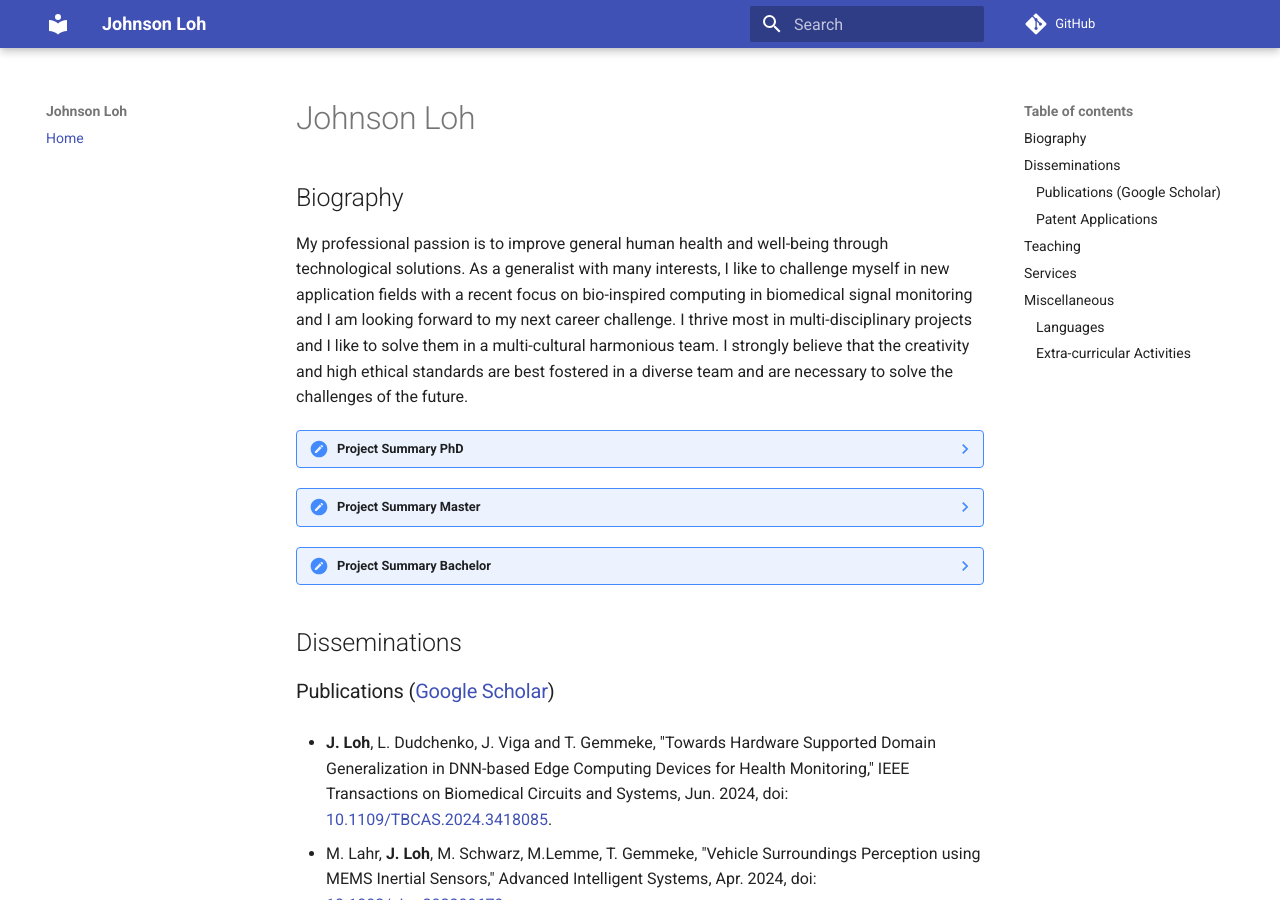
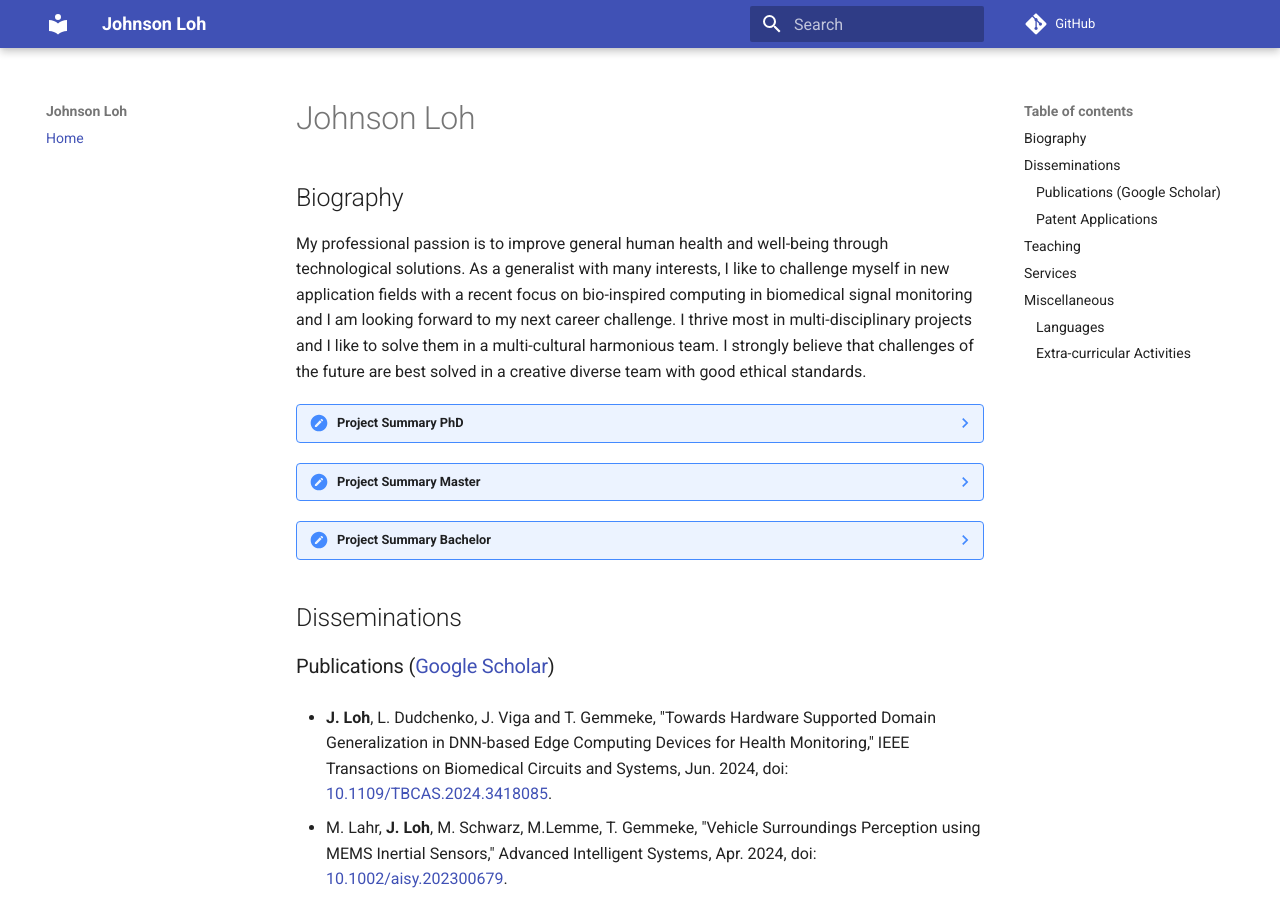
Before and after one commit to bobinator7/bobinator7.github.io, an MkDocs documentation site: the page built from docs/index.md, in a window 1280 px wide and 900 px high. Built offline with MkDocs 1.6.1 and Material for MkDocs 9.7.7, drawn with Linux system fonts in a browser that asks for light colours; comment, search, counter and statistics services are not loaded.

Commit message:
update bio last sentence for clarity

```diff
--- a/docs/index.md
+++ b/docs/index.md
@@ -5,7 +5,7 @@
 My professional passion is to improve general human health and well-being through technological solutions.
 As a generalist with many interests, I like to challenge myself in new application fields with a recent focus on bio-inspired computing in biomedical signal monitoring and I am looking forward to my next career challenge.
 I thrive most in multi-disciplinary projects and I like to solve them in a multi-cultural harmonious team.
-I strongly believe that the creativity and high ethical standards are best fostered in a diverse team and are necessary to solve the challenges of the future.
+I strongly believe that challenges of the future are best solved in a creative diverse team with good ethical standards.
 
 ??? note "Project Summary PhD"
     - PhD Candidate at [Chair of Integrated Digital Systems and Circuit Design, RWTH Aachen University](https://www.ids.rwth-aachen.de/en/)
```
